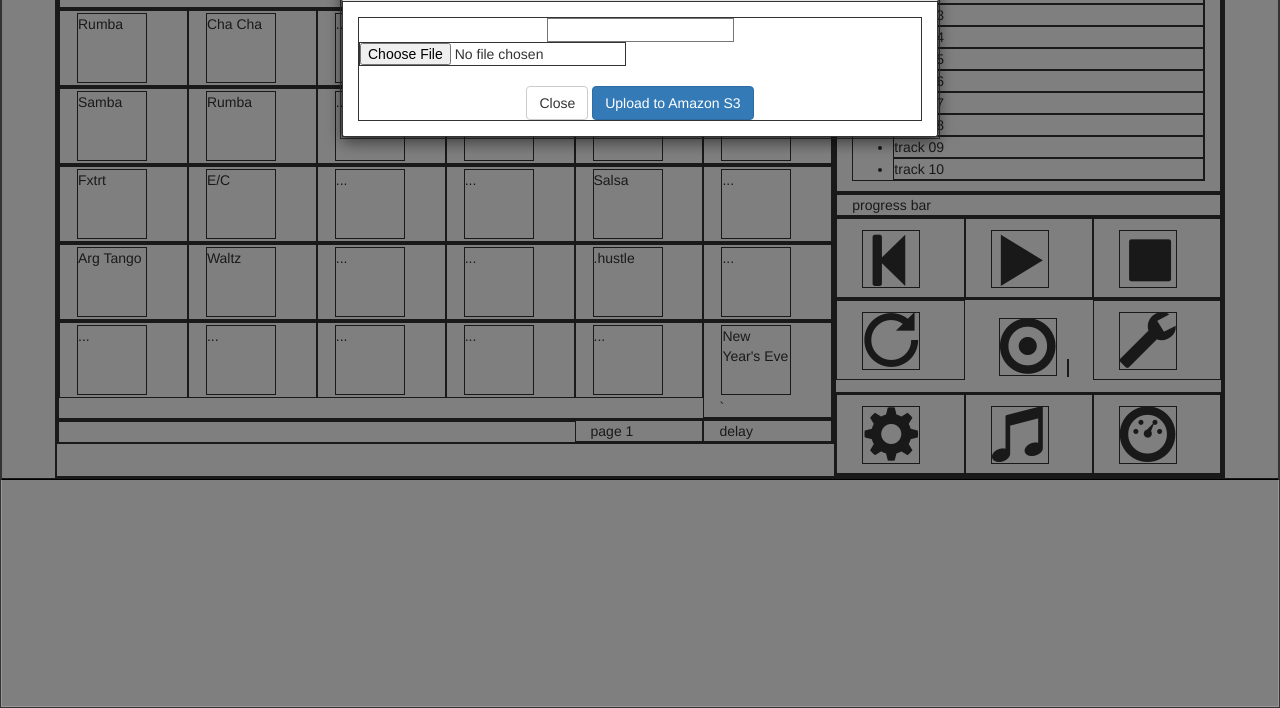
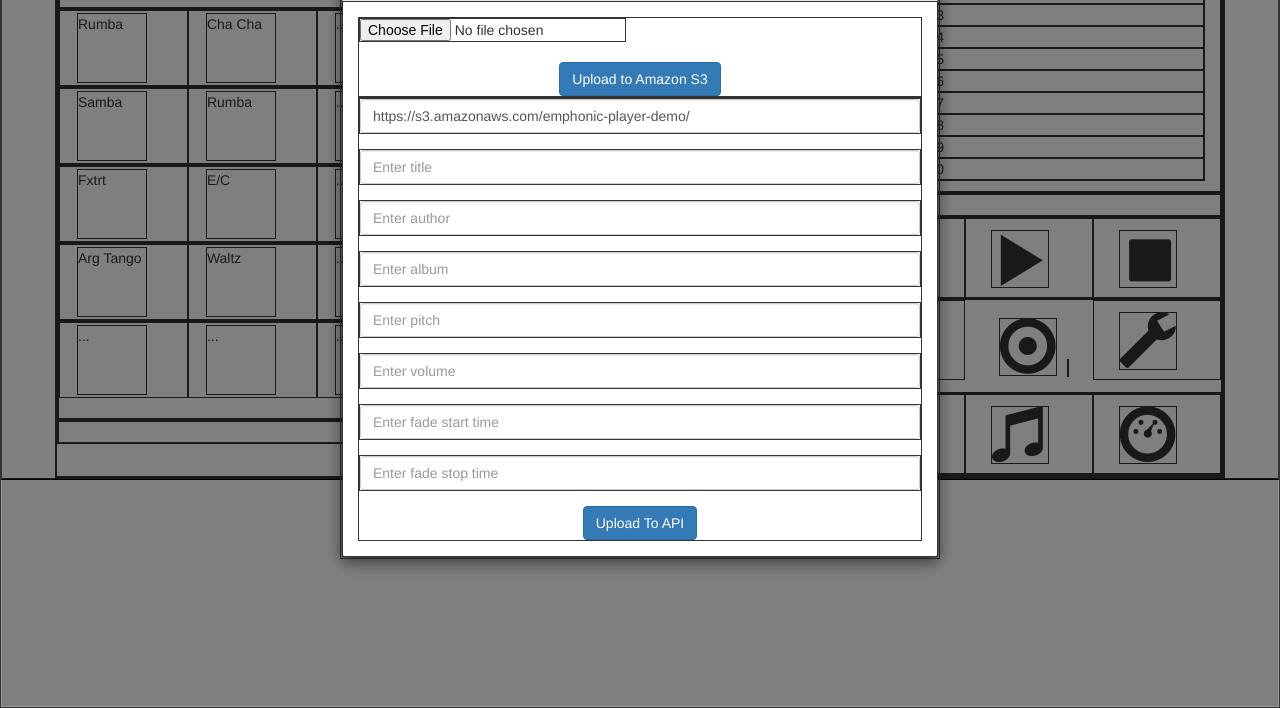
Before and after one commit to IljaGoushcha/emphonic_player_ui, a website: page emphonic_player_v01.html in a window 1280 px wide. Both pictures are taken after a click on the element 1028 px from the left and 438 px from the top of the page. Shown: the part 92-800 px from the top of the page. Drawn offline with Linux system fonts and the light colour scheme.

Commit message:
added forms to modal

```diff
--- a/app.js
+++ b/app.js
@@ -6,33 +6,33 @@ angular.module('EmphonicPlayer').controller('MainCtrl', function($scope, $http)
     $scope.getAmazonURL = function() {
         $http.get('http://localhost:3000/amazon/sign_key').success(function(response){
             $scope.response = response;
+            console.log(response.key)
             // debugger;
+        }).error(function(data, status, headers, config){
+            console.log(data);
+            console.log(status);
+            console.log("error");
         });
+    };
 
-        // console.log("hi");
-        // $.ajax({
-        //     url: 'http://localhost:3000/amazon/sign_key',
-        //     type: 'GET',
-        //     data: {file_name: 'url.jpg'}
-        // })
-        // .done(function(result) {
-        //     $scope.response = result;
-        //     $('#uploadPolicy').val(result.policy);
-        //     $('#uploadSignature').val(result.signature);
-        //     $('#accessKey').val(result.access_key);
-        //     $('#acl').val(result.acl);
-        //     $('#key').val(result.key);
-        //     key = "https://s3.amazonaws.com/emphonic-player-demo/" + result.key;
-        //     console.log(key);
-        // })
-        // .fail(function(error) {
-        //     console.log(error);
-        //     console.log("error");
-        // })
-        //   .always(function() {
-        //     console.log("complete");
-        // });
-    };
+    $scope.uploadFile = function() {
+      data = {
+        "acl" : $scope.response.acl,
+        "key" : $scope.response.key,
+        "AWSAccessKeyId" : $scope.response.access_key,
+        "Policy" : $scope.response.policy,
+        "Signature" : $scope.response.signature
+      };
+      $http.post('http://emphonic-player-demo.s3.amazonaws.com/', data);
+      // $.ajax({
+      //   url: 'https://emphonic-player-demo/songs',
+      //   type: 'POST',
+      //   data: {song: {file_name: 'placeholder', image_file: 'placeholder', image_url: key, flag: '0', image_set_id: '1'}}
+      // }).done(function(response) {
+      //   console.table(response);
+      // });
+    }
+
 });
 
 angular.module('EmphonicPlayer').directive('uploadModal', function() {
@@ -48,17 +48,3 @@ angular.module('EmphonicPlayer').directive('uploadModal', function() {
         }
     };
 });
-
-// angular.module('EmphonicPlayer').directive('AddSongModal', function() {
-//     return {
-//         restrict: 'E',
-
-//         transclude: true,
-
-//         templateUrl: 'templates/modal.html',
-
-//         scope: {
-//             title: '@'
-//         }
-//     };
-// });
--- a/templates/upload-modal.html
+++ b/templates/upload-modal.html
@@ -11,11 +11,41 @@
           <input id='acl' type="hidden" name="acl" value="{{ response.acl }}" />
           <input id='key' type="hidden" name="key" value="{{ response.key }}" />
           <input id='accessKey' type="hidden" name="AWSAccessKeyId" value="{{ response.access_key }}" />
-          <input id='uploadPolicy' name="Policy" value="{{ response.policy }}" />
+          <input id='uploadPolicy' type="hidden" name="Policy" value="{{ response.policy }}" />
           <input id='uploadSignature' type="hidden" name="Signature" value="{{ response.signature }}" />
           <input id='choseFile' type="file" name="file" accept="audio/mp3" ng-click="getAmazonURL()"/> <br />
-          <button class="btn btn-default" type="button" data-dismiss="modal">Close</button>
           <input class="btn btn-primary" id='submitButton' type="submit" name="submit" value="Upload to Amazon S3" />
+        </form>
+
+
+
+        <form role="form" action="http://localhost:3000/songs" method="post" enctype="multipart/form-data">
+
+          <div class="form-group">
+            <input type="text" class="form-control" id="inputUrl" name="song[url]" value=" https://s3.amazonaws.com/emphonic-player-demo/{{ response.key }}">
+          </div>
+          <div class="form-group">
+            <input type="text" class="form-control" id="inputTitle" name="song[title]" placeholder="Enter title">
+          </div>
+          <div class="form-group">
+            <input type="text" class="form-control" id="inputAuthor" name="song[author]" placeholder="Enter author">
+          </div>
+          <div class="form-group">
+            <input type="text" class="form-control" id="inputAlbum" name="song[album]" placeholder="Enter album">
+          </div>
+          <div class="form-group">
+            <input type="text" class="form-control" id="inputPitch" name="song[pitch]" placeholder="Enter pitch">
+          </div>
+          <div class="form-group">
+            <input type="text" class="form-control" id="inputVolume" name="song[volume]" placeholder="Enter volume">
+          </div>
+          <div class="form-group">
+            <input type="text" class="form-control" id="inputFadeStartTime" name="song[fade_start_time]" placeholder="Enter fade start time">
+          </div>
+          <div class="form-group">
+            <input type="text" class="form-control" id="inputFadeStopTime" name="song[fade_stop_time]" placeholder="Enter fade stop time">
+          </div>
+          <button type="submit" class="btn btn-primary">Upload To API</button>
         </form>
 
       </div>
```
Also changed, not shown: emphonic_player_v01.html (+2 -0 lines).
